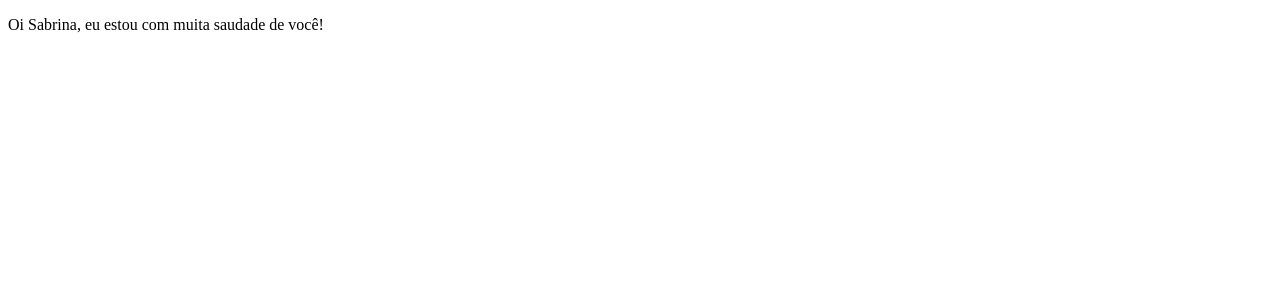
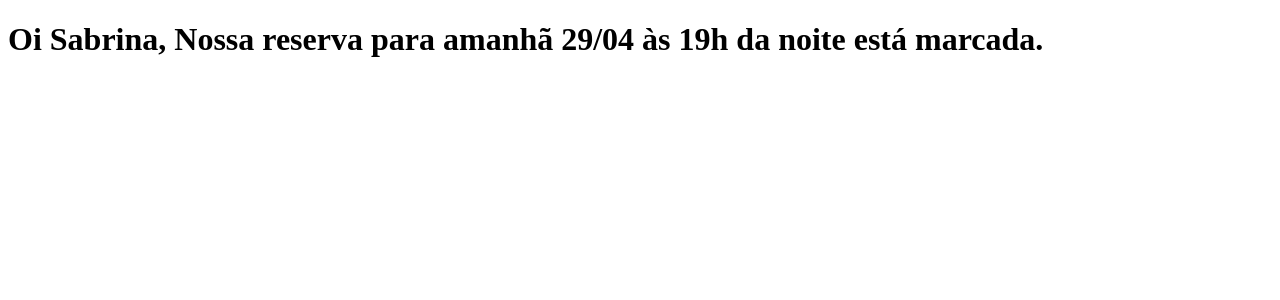
Before and after one commit to ljborba/curso.dev-onde-tudo-comeca, a Next.js app: page / in a window 1280 px wide. Shown: the top 300 px of the page. Built offline with nearby package versions, Linux system fonts and the light colour scheme.

Commit message:
modifica a frase

```diff
--- a/pages/index.js
+++ b/pages/index.js
@@ -1,5 +1,5 @@
 function Home() {
-    return <p>Oi Sabrina, eu estou com muita saudade de você!</p>
+    return <h1>Oi Sabrina, Nossa reserva para amanhã 29/04 às 19h da noite está marcada.</h1>
 }
 
 export default Home;
```
